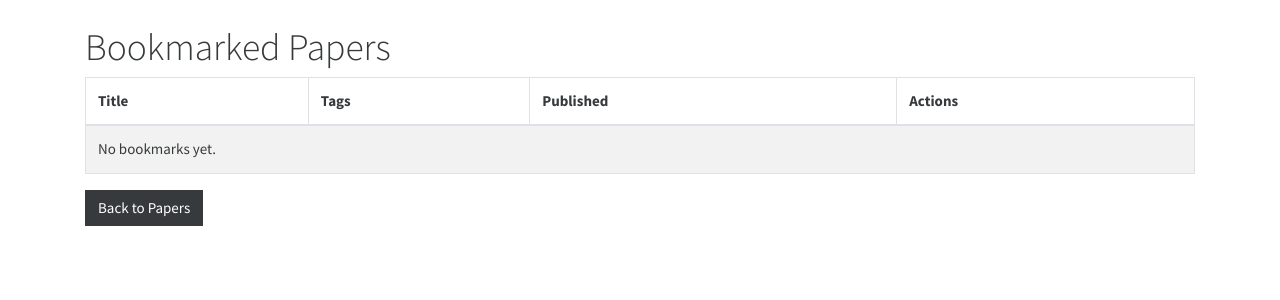
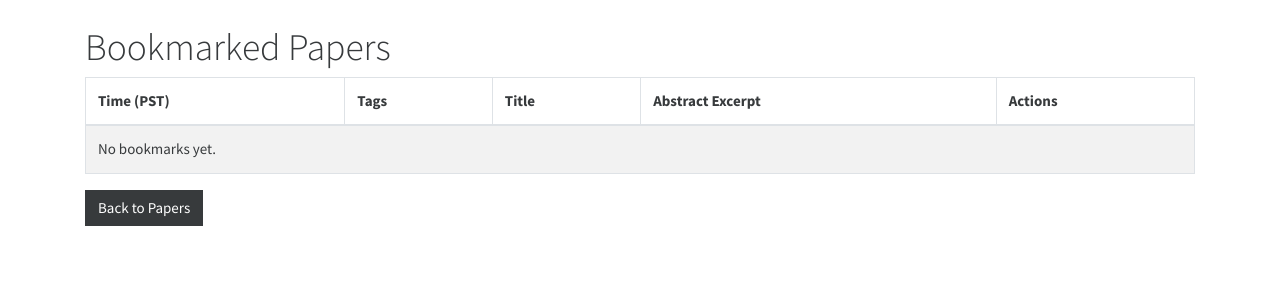
Before and after one commit to econoar/ai_paper_dashboard, a Flask app: page /bookmarks in a window 1280 px wide. Shown: the part 55-355 px from the top of the page. Run offline with Flask 3, Linux system fonts and the light colour scheme; some libraries are stand-ins or nearby versions.

Commit message:
“updates”

```diff
--- a/templates/bookmarks.html
+++ b/templates/bookmarks.html
@@ -5,9 +5,10 @@
   <table class="table table-striped table-bordered" id="bookmarksTable">
     <thead>
       <tr>
+        <th>Time (PST)</th>
+        <th>Tags</th>
         <th>Title</th>
-        <th>Tags</th>
-        <th>Published</th>
+        <th>Abstract Excerpt</th>
         <th>Actions</th>
       </tr>
     </thead>
@@ -23,17 +24,42 @@
       var tbody = $("#bookmarksTable tbody");
       tbody.empty();
       if (bookmarks.length === 0) {
-          tbody.append("<tr><td colspan='4'>No bookmarks yet.</td></tr>");
+          tbody.append("<tr><td colspan='5'>No bookmarks yet.</td></tr>");
       } else {
           bookmarks.forEach(function(paper){
+              // Create a short excerpt from the summary
+              var excerpt = "";
+              if (paper.summary && paper.summary.length > 200) {
+                  excerpt = paper.summary.substring(0, 200) + "...";
+              } else {
+                  excerpt = paper.summary || "No abstract available.";
+              }
+              // Build a row that mimics your main page layout
               var row = "<tr>" +
+                  "<td>" + (paper.time || "") + "</td>" +
+                  "<td>" + (paper.tags && paper.tags.length > 0 ? paper.tags.join(", ") : "N/A") + "</td>" +
                   "<td>" + paper.title + "</td>" +
-                  "<td>" + (paper.tags && paper.tags.length > 0 ? paper.tags.join(", ") : "N/A") + "</td>" +
-                  "<td>" + paper.published + "</td>" +
+                  "<td>" + excerpt + "</td>" +
                   "<td>" +
-                    "<a href='" + paper.link + "' target='_blank' class='btn btn-info btn-sm mr-2'><i class='fas fa-external-link-alt'></i> arXiv</a>" +
-                    "<a href='" + paper.pdf_link + "' target='_blank' class='btn btn-primary btn-sm mr-2'><i class='fas fa-file-pdf'></i> Open PDF</a>" +
-                    "<a href='/summarize/" + paper.id + "' class='btn btn-success btn-sm'><i class='fas fa-lightbulb'></i> Summarize</a>" +
+                    "<div class='d-flex flex-column'>" +
+                      "<button class='btn btn-secondary btn-sm mb-2 more-info-btn' " +
+                              "data-id='" + paper.id + "' " +
+                              "data-title='" + paper.title + "' " +
+                              "data-tags='" + (paper.tags ? paper.tags.join(", ") : "N/A") + "' " +
+                              "data-published='" + paper.published + "' " +
+                              "data-time='" + (paper.time || "") + "' " +
+                              "data-link='" + paper.link + "' " +
+                              "data-pdf='" + paper.pdf_link + "' " +
+                              "data-summary='" + (paper.summary || "").replace(/\n/g, ' ') + "'>" +
+                          "<i class='fas fa-info-circle'></i> More Info" +
+                      "</button>" +
+                      "<button class='btn btn-success btn-sm mb-2 summarize-btn' data-paper-id='" + paper.id + "'>" +
+                          "<i class='fas fa-lightbulb'></i> Summarize" +
+                      "</button>" +
+                      "<button class='btn btn-warning btn-sm bookmark-btn mb-2' data-paper-id='" + paper.id + "'>" +
+                          "<i class='far fa-star'></i> Bookmark" +
+                      "</button>" +
+                    "</div>" +
                   "</td>" +
                   "</tr>";
               tbody.append(row);
```
